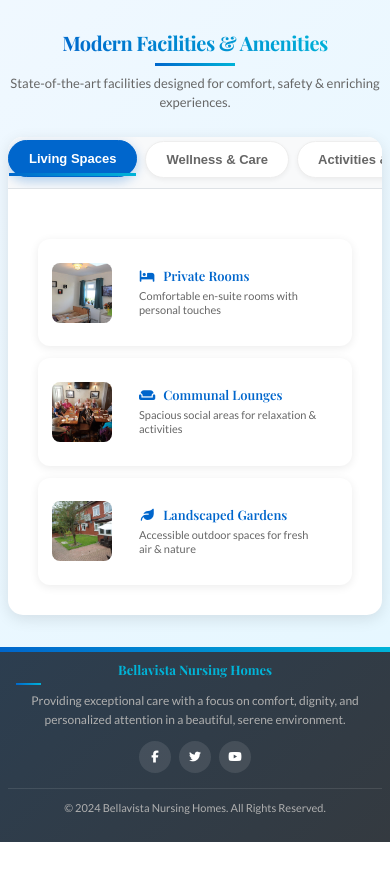
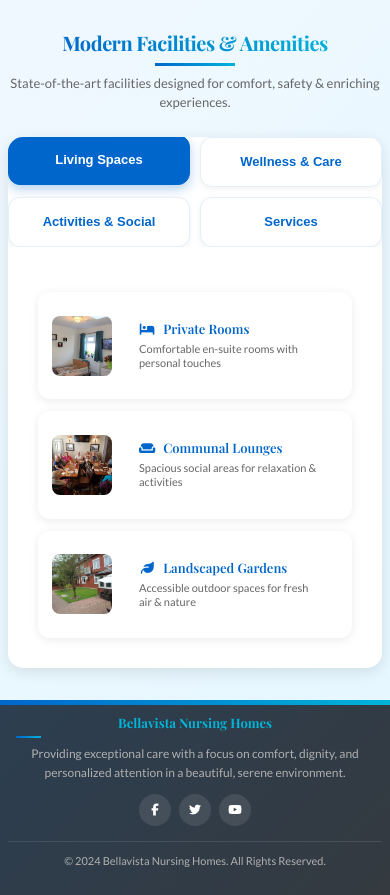
Before and after one commit to bellavista-care-home/bellavista-carehome, a React (Vite) app: page / in a window 390 px wide. Shown: the part 3940-4835 px from the top of the page. Before the commit the page ends 4782 px from the top, so only its background shows below. Built offline with nearby package versions, Linux system fonts and the light colour scheme; no server answers; a web font is replaced by a local one.

Commit message:
Enhance mobile UI (facilities, modals, layout) and improve Admin Console UX

```diff
--- a/src/admin/AdminConsole.css
+++ b/src/admin/AdminConsole.css
@@ -47,6 +47,14 @@ input:focus, textarea:focus, select:focus{box-shadow:0 0 0 4px rgba(0,102,204,.1
 /* Drawer / Modal */
 
 /* Toast */
+.toast-container{position:fixed;top:20px;right:20px;z-index:100000}
+.toast{background:#fff;border:1.5px solid #e6eef7;box-shadow:var(--shadow);padding:12px 16px;border-radius:10px;color:var(--ink);display:flex;align-items:center;gap:8px;min-width:220px}
+.toast.success{border-color:#2ecc71}
+.toast.error{border-color:#e74c3c}
+.loading-overlay{position:fixed;inset:0;background:rgba(255,255,255,.7);display:flex;align-items:center;justify-content:center;z-index:100000}
+.spinner{width:40px;height:40px;border:3px solid #cde3fb;border-top-color:var(--primary-blue);border-radius:50%;animation:spin .8s linear infinite;margin:auto}
+.loading-text{margin-top:12px;color:var(--muted);font-weight:700;text-align:center}
+@keyframes spin{to{transform:rotate(360deg)}}
 
 /* Responsive */
 @media (max-width:900px){
--- a/src/admin/components/NewsForm.jsx
+++ b/src/admin/components/NewsForm.jsx
@@ -1,7 +1,7 @@
 import React, { useState, useRef } from 'react';
 import EnhancedImageUploader, { ImageCropper } from '../../components/EnhancedImageUploader';
 
-const NewsForm = ({ mode = 'add', initialData = null, onCancel, onSave, onDelete }) => {
+const NewsForm = ({ mode = 'add', initialData = null, onCancel, onSave, onDelete, onNotify = null }) => {
   const [formData, setFormData] = useState({
     // Main Card Section
     title: '',
@@ -144,7 +144,7 @@ const NewsForm = ({ mode = 'add', initialData = null, onCancel, onSave, onDelete
       }
     } catch (error) {
       console.error('Upload failed:', error);
-      alert('Upload failed. Please try again.');
+      if (onNotify) onNotify('Upload failed. Please try again.', 'error'); else alert('Upload failed. Please try again.');
     } finally {
       setUploadProgress(prev => {
         const newProgress = { ...prev };
@@ -156,19 +156,19 @@ const NewsForm = ({ mode = 'add', initialData = null, onCancel, onSave, onDelete
 
   const validateForm = () => {
     if (!formData.title.trim()) {
-      alert('Please enter a title');
+      if (onNotify) onNotify('Please enter a title', 'error'); else alert('Please enter a title');
       return false;
     }
     if (!formData.shortDescription.trim()) {
-      alert('Please enter a short description');
+      if (onNotify) onNotify('Please enter a short description', 'error'); else alert('Please enter a short description');
       return false;
     }
     if (!formData.date) {
-      alert('Please select a date');
+      if (onNotify) onNotify('Please select a date', 'error'); else alert('Please select a date');
       return false;
     }
     if (!formData.mainImage) {
-      alert('Please upload a main image');
+      if (onNotify) onNotify('Please upload a main image', 'error'); else alert('Please upload a main image');
       return false;
     }
     return true;
--- a/src/pages/NewsDetail.jsx
+++ b/src/pages/NewsDetail.jsx
@@ -6,6 +6,7 @@ import { Autoplay, Navigation, Pagination } from 'swiper/modules';
 import 'swiper/css';
 import 'swiper/css/navigation';
 import 'swiper/css/pagination';
+import '../styles/Careers.css';
 import '../styles/MainPage.css';
 
 const NewsDetail = () => {
@@ -14,6 +15,7 @@ const NewsDetail = () => {
   const [relatedNews, setRelatedNews] = useState([]);
   const [loading, setLoading] = useState(true);
   const [expanded, setExpanded] = useState(false);
+  const [showImageModal, setShowImageModal] = useState(false);
 
   useEffect(() => {
     const loadData = async () => {
@@ -147,10 +149,23 @@ const NewsDetail = () => {
 
               <div className="article-image-large">
                 {news.image ? (
-                  <img src={news.image} alt={news.title} />
+                  <img src={news.image} alt={news.title} onClick={() => setShowImageModal(true)} />
                 ) : null}
                 {news.badge && <div className="article-badge-large">{news.badge}</div>}
               </div>
+              {showImageModal && (
+                <div className="modal-overlay" onClick={() => setShowImageModal(false)}>
+                  <div className="modal-content" onClick={(e) => e.stopPropagation()}>
+                    <div className="modal-header">
+                      <h3>Image</h3>
+                      <button className="modal-close" onClick={() => setShowImageModal(false)}>&times;</button>
+                    </div>
+                    <div className="modal-body">
+                      <img src={news.image} alt={news.title} style={{width:'100%',height:'auto'}} />
+                    </div>
+                  </div>
+                </div>
+              )}
               <div className="article-content">
                 <div className="article-description">
                   <div style={{ whiteSpace: 'pre-line' }}>
--- a/src/styles/MainPage.css
+++ b/src/styles/MainPage.css
@@ -2083,6 +2083,51 @@
         padding: 6px 12px;
         font-size: 14px;
     }
+
+    /* Enhanced Mobile Facilities Tabs */
+    .facility-tabs {
+        display: grid !important;
+        grid-template-columns: 1fr 1fr !important;
+        gap: 12px !important;
+        margin-bottom: 20px !important;
+        padding: 5px !important;
+        background: transparent !important;
+        border: none !important;
+    }
+
+    .tab-btn {
+        padding: 14px 10px !important;
+        font-size: 13px !important;
+        border-radius: 12px !important;
+        border: 1px solid rgba(0,102,204,0.1) !important;
+        background: white !important;
+        color: var(--primary-blue) !important;
+        transition: all 0.3s ease !important;
+        text-align: center !important;
+        cursor: pointer !important;
+        font-weight: 600 !important;
+        white-space: normal !important;
+        box-shadow: 0 4px 10px rgba(0,0,0,0.05) !important;
+        height: auto !important;
+        display: flex !important;
+        align-items: center !important;
+        justify-content: center !important;
+        min-height: 50px !important;
+        width: 100% !important;
+        margin: 0 !important;
+    }
+
+    .tab-btn.active {
+        background: var(--primary-blue) !important;
+        color: white !important;
+        transform: translateY(-2px) !important;
+        box-shadow: 0 6px 15px rgba(0,102,204,0.25) !important;
+        border-color: var(--primary-blue) !important;
+    }
+
+    .tab-btn.active::after {
+        display: none !important;
+    }
 }
 /* Mobile Activities & Promise Scroll Containers */
 @media (max-width: 768px) {
@@ -2375,8 +2420,40 @@
     }
 
     .facility-tabs {
-        grid-template-columns: 1fr !important;
-        gap: 8px !important;
+        display: grid !important;
+        grid-template-columns: 1fr 1fr !important;
+        gap: 10px !important;
+        margin-bottom: 15px !important;
+        padding: 0 !important;
+        background: transparent !important;
+        border: none !important;
+    }
+
+    .tab-btn {
+        padding: 12px 10px !important;
+        font-size: 13px !important;
+        border-radius: 12px !important;
+        border: 1px solid rgba(0,102,204,0.1) !important;
+        background: white !important;
+        color: var(--primary-blue) !important;
+        transition: all 0.3s ease !important;
+        text-align: center !important;
+        cursor: pointer !important;
+        font-weight: 600 !important;
+        white-space: normal !important;
+        box-shadow: 0 2px 6px rgba(0,0,0,0.05) !important;
+        height: auto !important;
+        display: flex !important;
+        align-items: center !important;
+        justify-content: center !important;
+    }
+
+    .tab-btn.active {
+        background: var(--primary-blue) !important;
+        color: white !important;
+        transform: translateY(-2px) !important;
+        box-shadow: 0 4px 12px rgba(0,102,204,0.3) !important;
+        border-color: var(--primary-blue) !important;
     }
 
     .facility-image {
@@ -3091,14 +3168,16 @@
 
 .article-image-large {
     position: relative;
-    height: 400px;
+    min-height: 320px;
+    max-height: 500px;
     overflow: hidden;
 }
 
 .article-image-large img {
     width: 100%;
-    height: 100%;
-    object-fit: cover;
+    height: auto;
+    object-fit: contain;
+    background: #000;
     image-rendering: -webkit-optimize-contrast;
     image-rendering: crisp-edges;
     image-rendering: pixelated;
```
Also changed, not shown: src/admin/AdminConsole.jsx (+77 -28 lines).
